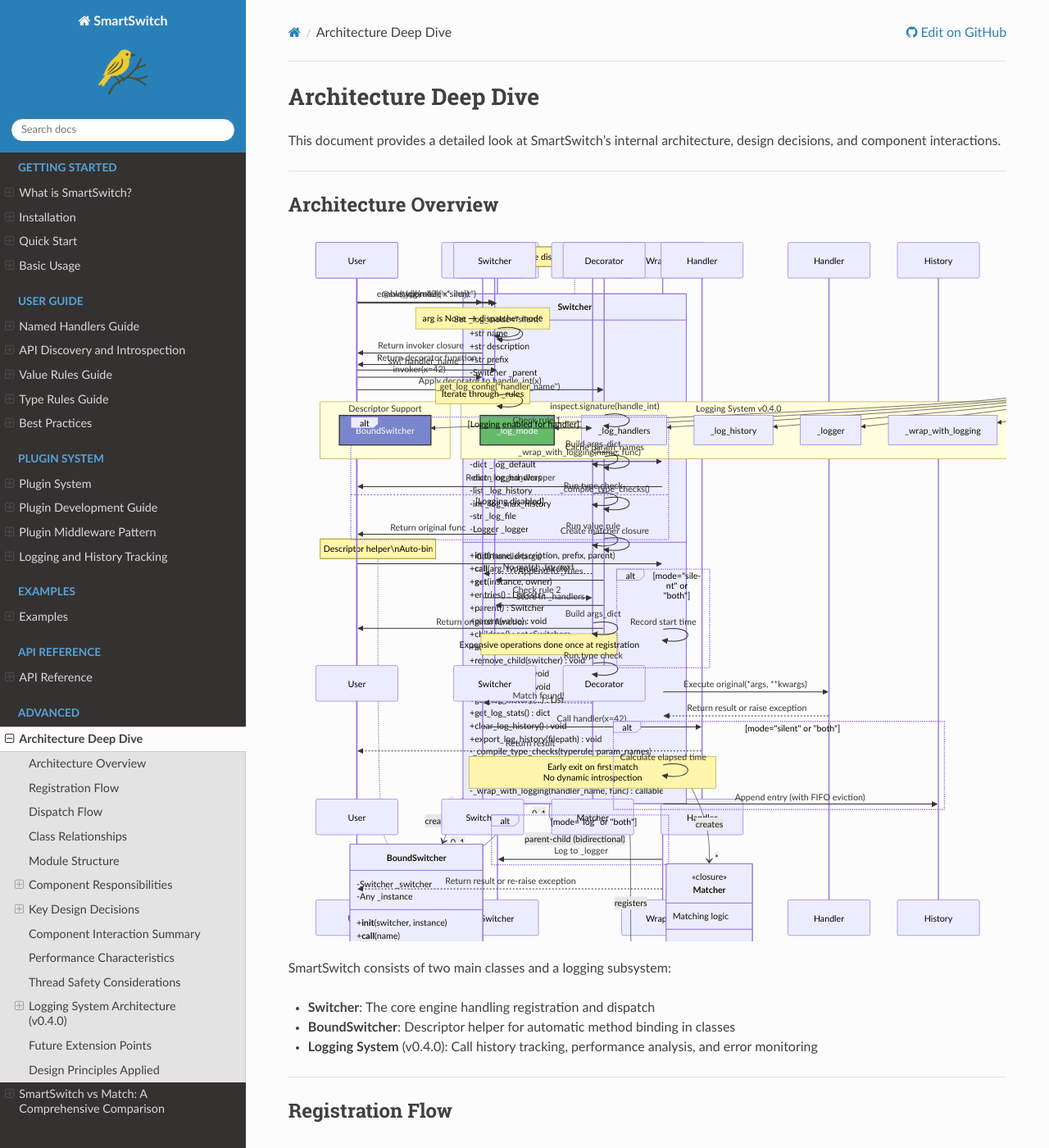
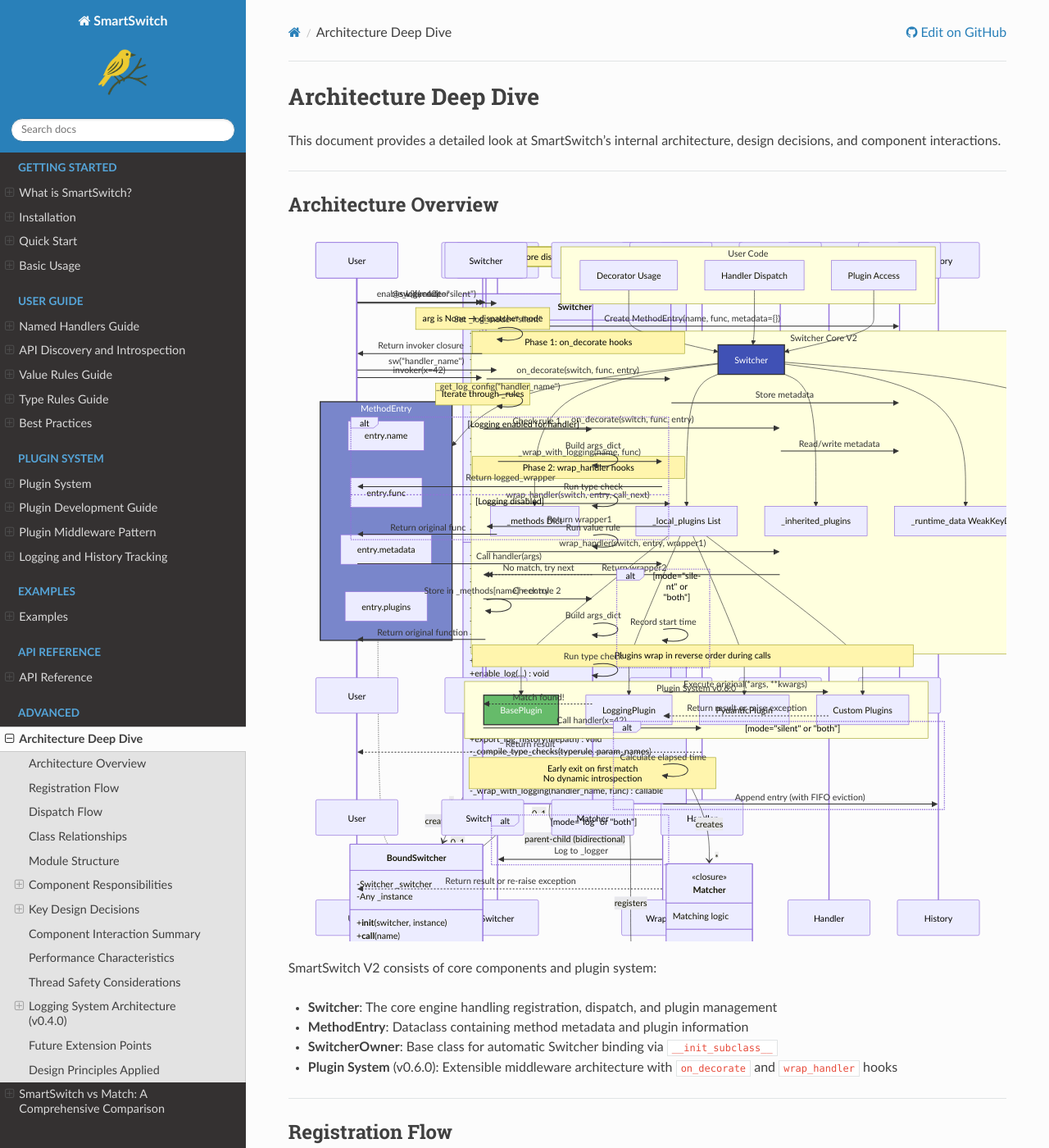
Before and after one commit to genropy/smartswitch, a Sphinx documentation site: the page built from docs/appendix/architecture.md, in a window 1280 px wide and 1400 px high. Shown: the whole window at 82% size. Built offline with Sphinx 7.4.7 and the Read the Docs theme 3.1.0, drawn with Linux system fonts in a browser that asks for light colours; some of the changed text lies outside the part shown.

Commit message:
docs: align documentation with V2 architecture and add comprehensive tests
Documentation updates:
- Replace all .logger references with .logging (20+ occurrences)
- Update plugin API examples from V1 to V2 signatures
  - on_decorate(func, switcher) → on_decorate(switch, func, entry)
  - _wrap_handler(func, switcher) → wrap_handler(switch, entry, call_next)
  - func._plugin_meta → entry.metadata
- Update architecture diagrams to reflect V2 plugin system
- Add MethodEntry, _methods, and middleware pattern to architecture docs

Test additions:
- test_multi_instance.py: 5 tests for per-instance state isolation
- test_threading.py: 5 tests for thread-safety and contextvars
- test_plugin_logging.py: 35 recovered tests (93% coverage)
- test_plugin_pydantic.py: 25 recovered tests (87% coverage)

Test suite now: 88 tests passing, 90% total coverage
Documentation build: verified with Sphinx (19 pages, no errors)

````diff
--- a/docs/appendix/architecture.md
+++ b/docs/appendix/architecture.md
@@ -11,55 +11,57 @@ graph TB
     subgraph UserCode[User Code]
         U1[Decorator Usage]
         U2[Handler Dispatch]
-        U3[Logging/History Queries]
+        U3[Plugin Access]
     end
 
-    subgraph SwitcherCore[Switcher Core]
+    subgraph SwitcherCore[Switcher Core V2]
         SW[Switcher]
-        HD[_handlers Dict]
-        RL[_rules List]
-        PC[_param_names_cache]
-        CT[_compile_type_checks]
-        MT[_make_type_checker]
+        ME[_methods Dict]
+        PL[_local_plugins List]
+        IP[_inherited_plugins]
+        RD[_runtime_data WeakKeyDict]
+        SO[SwitcherOwner]
     end
 
-    subgraph LoggingSystem[Logging System v0.4.0]
-        LM[_log_mode]
-        LH[_log_handlers]
-        LF[_log_history]
-        LG[_logger]
-        WL[_wrap_with_logging]
+    subgraph PluginSystem[Plugin System v0.6.0]
+        BP[BasePlugin]
+        LP[LoggingPlugin]
+        PP[PydanticPlugin]
+        CP[Custom Plugins]
     end
 
-    subgraph DescriptorSupport[Descriptor Support]
-        BS[BoundSwitcher]
+    subgraph MethodEntry[MethodEntry]
+        EN[entry.name]
+        EF[entry.func]
+        EM[entry.metadata]
+        EP[entry.plugins]
     end
 
     U1 --> SW
     U2 --> SW
     U3 --> SW
-    SW --> HD
-    SW --> RL
-    SW --> PC
-    SW --> CT
-    SW --> MT
-    SW --> BS
-    SW --> LM
-    SW --> LH
-    SW --> LF
-    SW --> LG
-    SW --> WL
+    SW --> ME
+    SW --> PL
+    SW --> IP
+    SW --> RD
+    SW --> SO
+    SW --> MethodEntry
+    PL --> BP
+    PL --> LP
+    PL --> PP
+    PL --> CP
 
     style SW fill:#4051b5,stroke:#333,stroke-width:2px,color:#fff
-    style BS fill:#7986cb,stroke:#333,stroke-width:2px,color:#fff
-    style LM fill:#66bb6a,stroke:#333,stroke-width:2px,color:#fff
+    style MethodEntry fill:#7986cb,stroke:#333,stroke-width:2px,color:#fff
+    style BP fill:#66bb6a,stroke:#333,stroke-width:2px,color:#fff
 ```
 
-SmartSwitch consists of two main classes and a logging subsystem:
+SmartSwitch V2 consists of core components and plugin system:
 
-- **Switcher**: The core engine handling registration and dispatch
-- **BoundSwitcher**: Descriptor helper for automatic method binding in classes
-- **Logging System** (v0.4.0): Call history tracking, performance analysis, and error monitoring
+- **Switcher**: The core engine handling registration, dispatch, and plugin management
+- **MethodEntry**: Dataclass containing method metadata and plugin information
+- **SwitcherOwner**: Base class for automatic Switcher binding via `__init_subclass__`
+- **Plugin System** (v0.6.0): Extensible middleware architecture with `on_decorate` and `wrap_handler` hooks
 
 ---
 
@@ -69,30 +71,37 @@ SmartSwitch consists of two main classes and a logging subsystem:
 sequenceDiagram
     participant User
     participant Switcher
-    participant Decorator
+    participant Plugin1
+    participant Plugin2
+    participant MethodEntry
 
-    User->>Switcher: @sw(typerule={'x': int})
-    Switcher->>Switcher: Detect typerule/valrule
-    Switcher->>User: Return decorator function
+    User->>Switcher: @sw decorator
+    Switcher->>MethodEntry: Create MethodEntry(name, func, metadata={})
 
-    User->>Decorator: Apply decorator to handle_int(x)
-    Decorator->>Decorator: inspect.signature(handle_int)
-    Decorator->>Decorator: Cache param_names
-    Decorator->>Decorator: _compile_type_checks()
-    Decorator->>Decorator: Create matcher closure
-    Decorator->>Switcher: Append to _rules
-    Decorator->>Switcher: Store in _handlers
-    Decorator->>User: Return original function
+    Note over Switcher,Plugin1: Phase 1: on_decorate hooks
+    Switcher->>Plugin1: on_decorate(switch, func, entry)
+    Plugin1->>MethodEntry: Store metadata
+    Switcher->>Plugin2: on_decorate(switch, func, entry)
+    Plugin2->>MethodEntry: Read/write metadata
 
-    Note over Decorator,Switcher: Expensive operations done once at registration
+    Note over Switcher,Plugin1: Phase 2: wrap_handler hooks
+    Switcher->>Plugin1: wrap_handler(switch, entry, call_next)
+    Plugin1->>Switcher: Return wrapper1
+    Switcher->>Plugin2: wrap_handler(switch, entry, wrapper1)
+    Plugin2->>Switcher: Return wrapper2
+
+    Switcher->>Switcher: Store in _methods[name] = entry
+    Switcher->>User: Return original function
+
+    Note over Switcher,MethodEntry: Plugins wrap in reverse order during calls
 ```
 
-**Key Points**:
+**Key Points (V2)**:
 
-1. **Signature Inspection**: Done once and cached - no repeated introspection
-2. **Type Checker Compilation**: Type checks pre-compiled into fast lambda functions
-3. **Matcher Closure**: Captures all context needed for dispatch
-4. **Registry Storage**: Handlers stored by name for direct lookup
+1. **MethodEntry Creation**: Each handler gets a MethodEntry with name, func, metadata
+2. **Plugin Hooks**: Two-phase system - on_decorate for setup, wrap_handler for wrapping
+3. **Metadata Sharing**: Plugins store/read data in entry.metadata by namespace
+4. **Middleware Chain**: Plugins wrap handlers in order, execute in reverse during calls
 
 ---
 
````
Also changed, not shown: README.md (+3 -3 lines), docs/examples/plugin-composition.md (+11 -11 lines), docs/plugins/development.md (+34 -31 lines), docs/plugins/index.md (+6 -7 lines), docs/plugins/middleware.md (+4 -4 lines), 4 other files.
